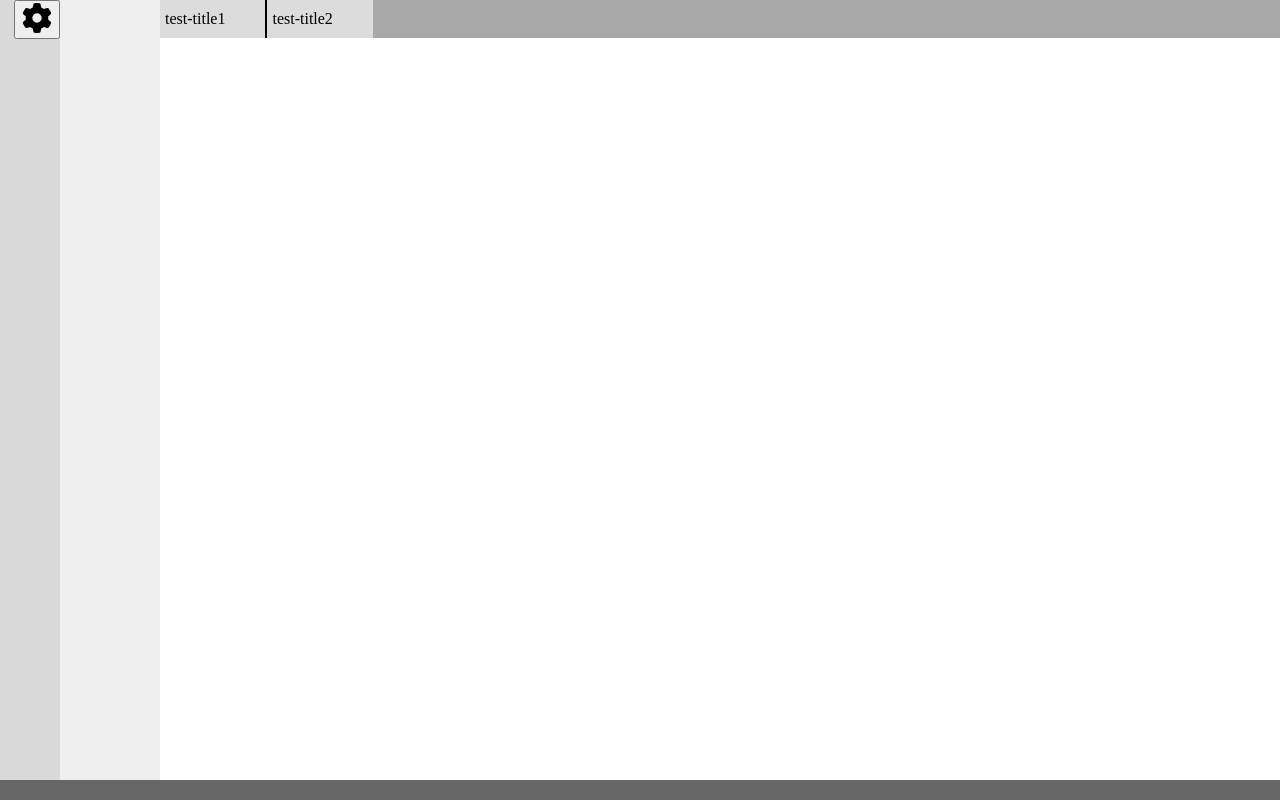
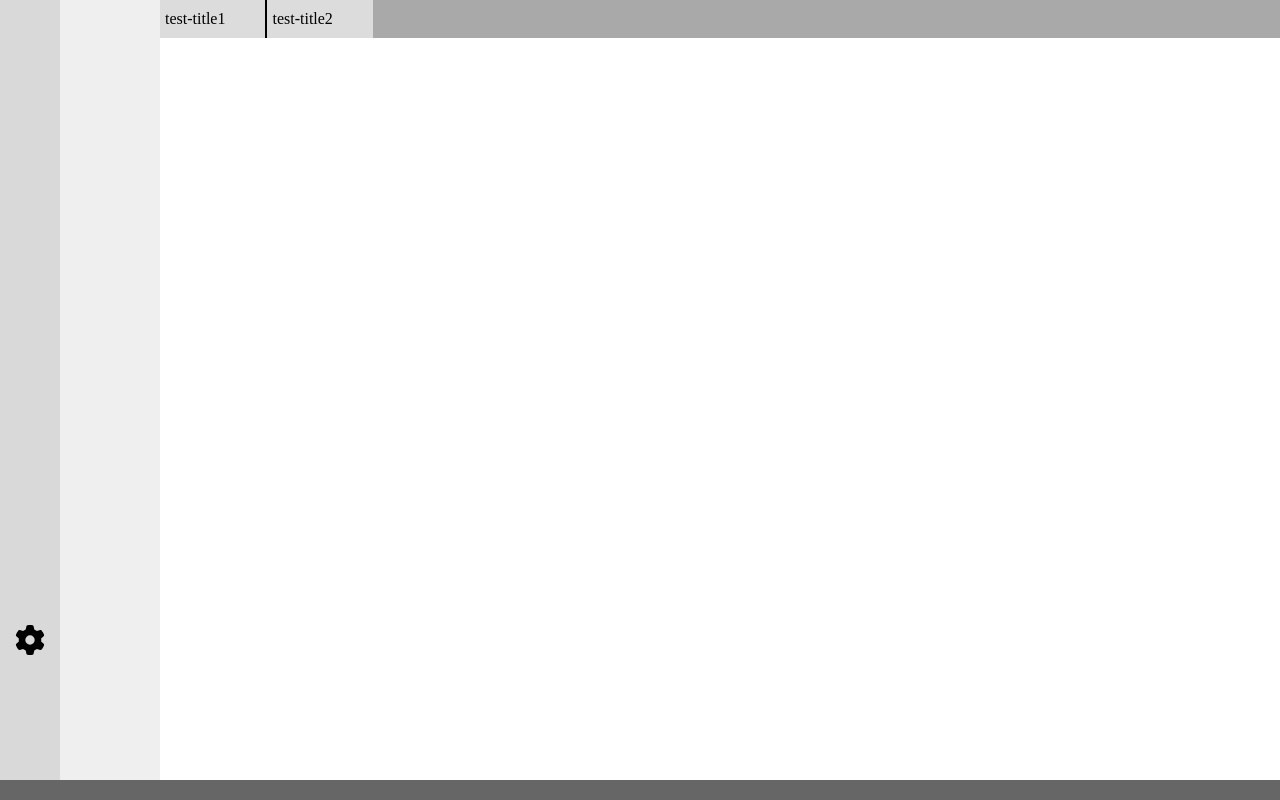
Before and after one commit to neko-0406/tauri-multi-editor, a React (Vite) app: page / in a window 1280 px wide. Built offline with nearby package versions, Linux system fonts and the light colour scheme.

Commit message:
ボタンの背景とかなくしたり

```diff
--- a/src/styles/SideMenuBar.css
+++ b/src/styles/SideMenuBar.css
@@ -2,15 +2,24 @@
   width: 100%;
   height: 100%;
   display: flex;
-  flex-direction: row;
+  flex-direction: column;
 }
 
 .side-menu-top-icon-container {
   width: 100%;
-  height: 80;
+  height: 80%;
+  display: flex;
+  flex-direction: column;
 }
 
 .side-menu-bottom-icon-container {
   width: 100%;
   height: 20%;
+  display: flex;
+  flex-direction: column;
 }
+
+.side-menu-button-icon {
+    border: none;
+    background: none;
+}
```
